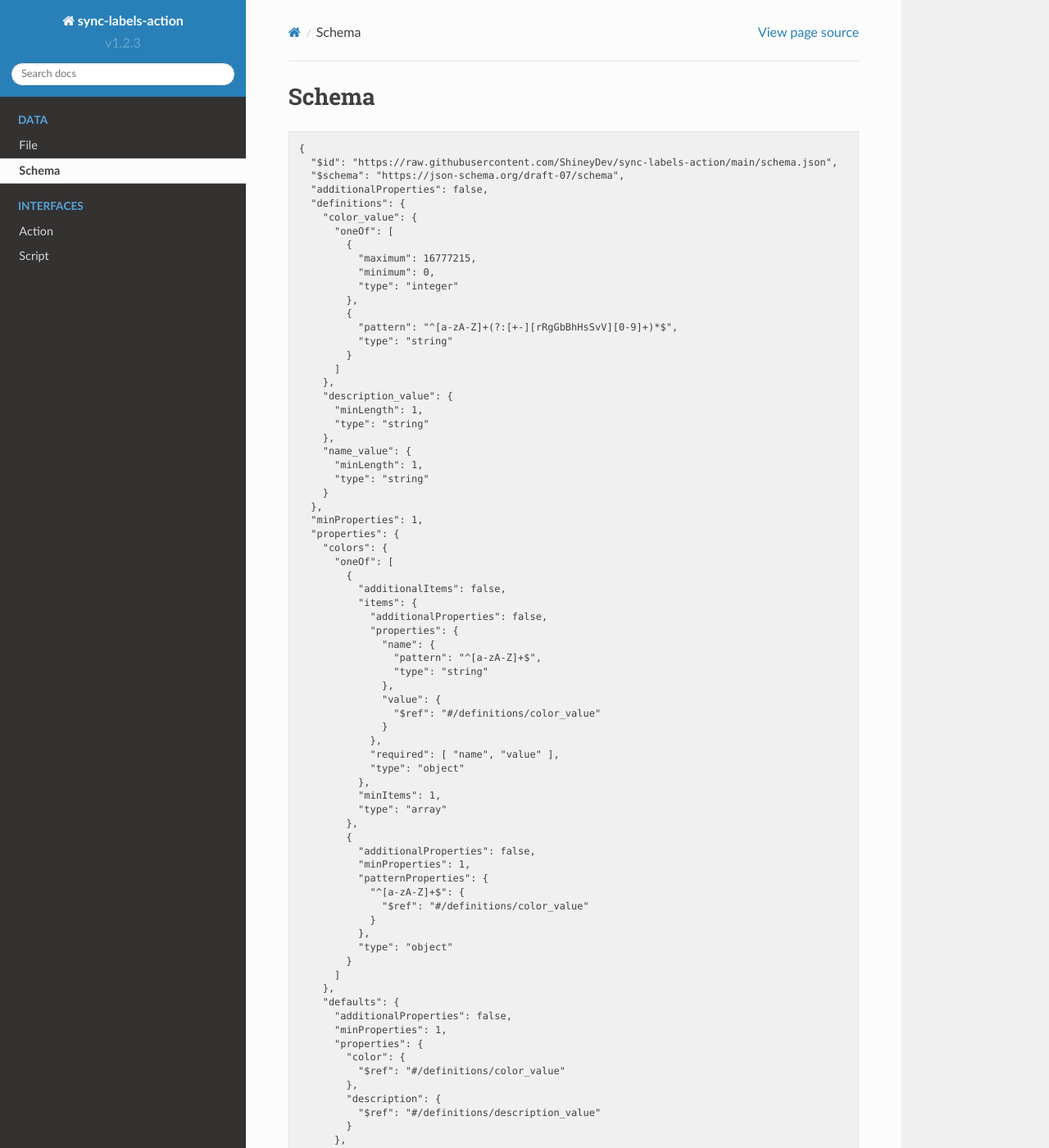
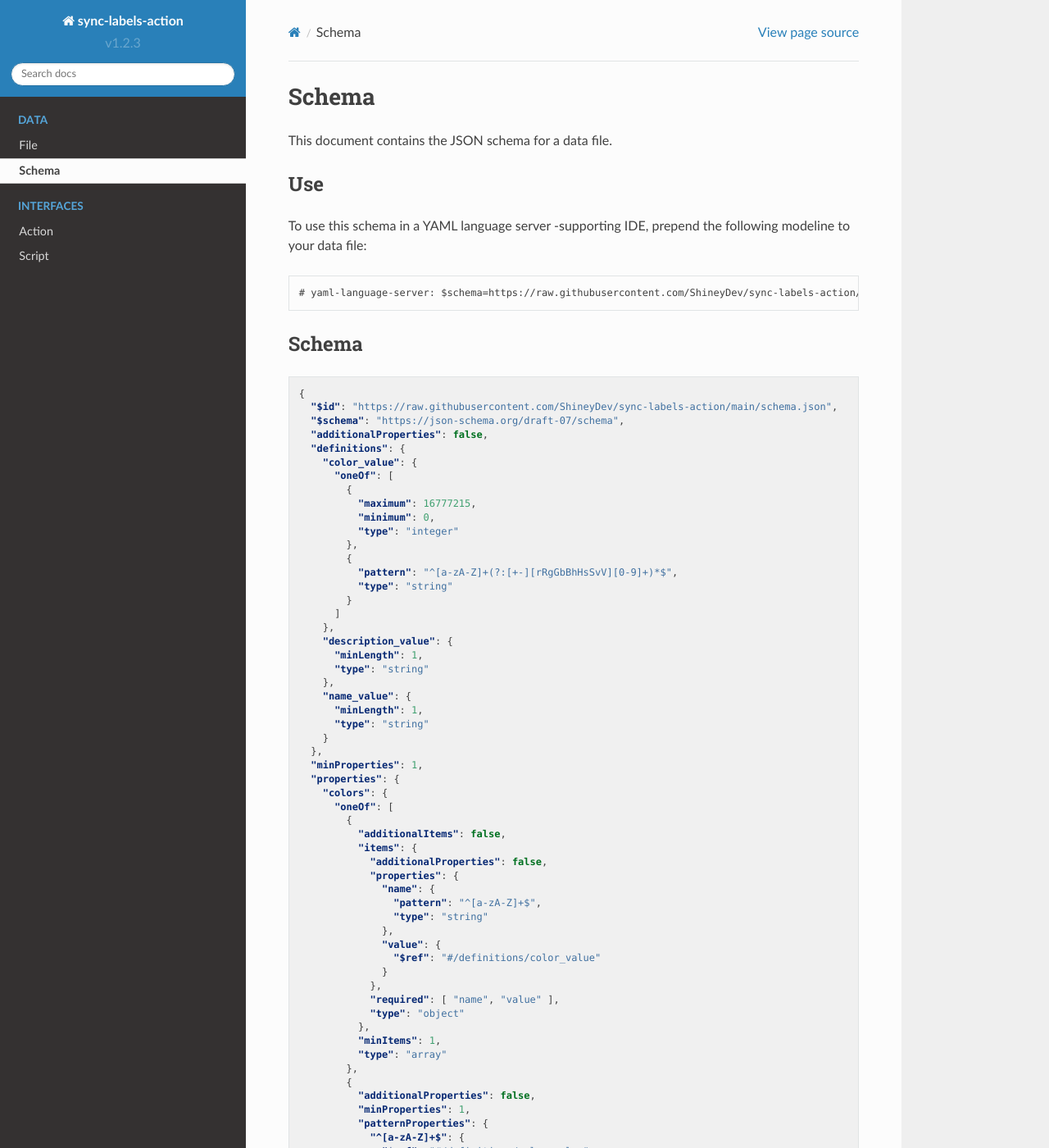
Before and after one commit to ShineyDev/sync-labels-action, a Sphinx documentation site: the page built from docs/data/schema.rst, in a window 1280 px wide and 1400 px high. Shown: the whole window at 82% size. Built offline with Sphinx 7.4.7 and the Read the Docs theme 2.0.0, drawn with Linux system fonts in a browser that asks for light colours; some of the changed text lies outside the part shown.

Commit message:
update schema.yml

```diff
--- a/docs/data/schema.rst
+++ b/docs/data/schema.rst
@@ -1,6 +1,22 @@
-.. _schema:
-
 Schema
 ======
 
+This document contains the JSON schema for a data file.
+
+
+Use
+---
+
+To use this schema in a YAML language server -supporting IDE, prepend the following modeline to your data file:
+
+.. highlight:: yaml
+.. parsed-literal::
+
+	# yaml-language-server: $schema=https://raw.githubusercontent.com/ShineyDev/sync-labels-action/|version|/schema.json
+
+
+Schema
+------
+
+.. highlight:: json
 .. literalinclude:: ../../schema.json
```
